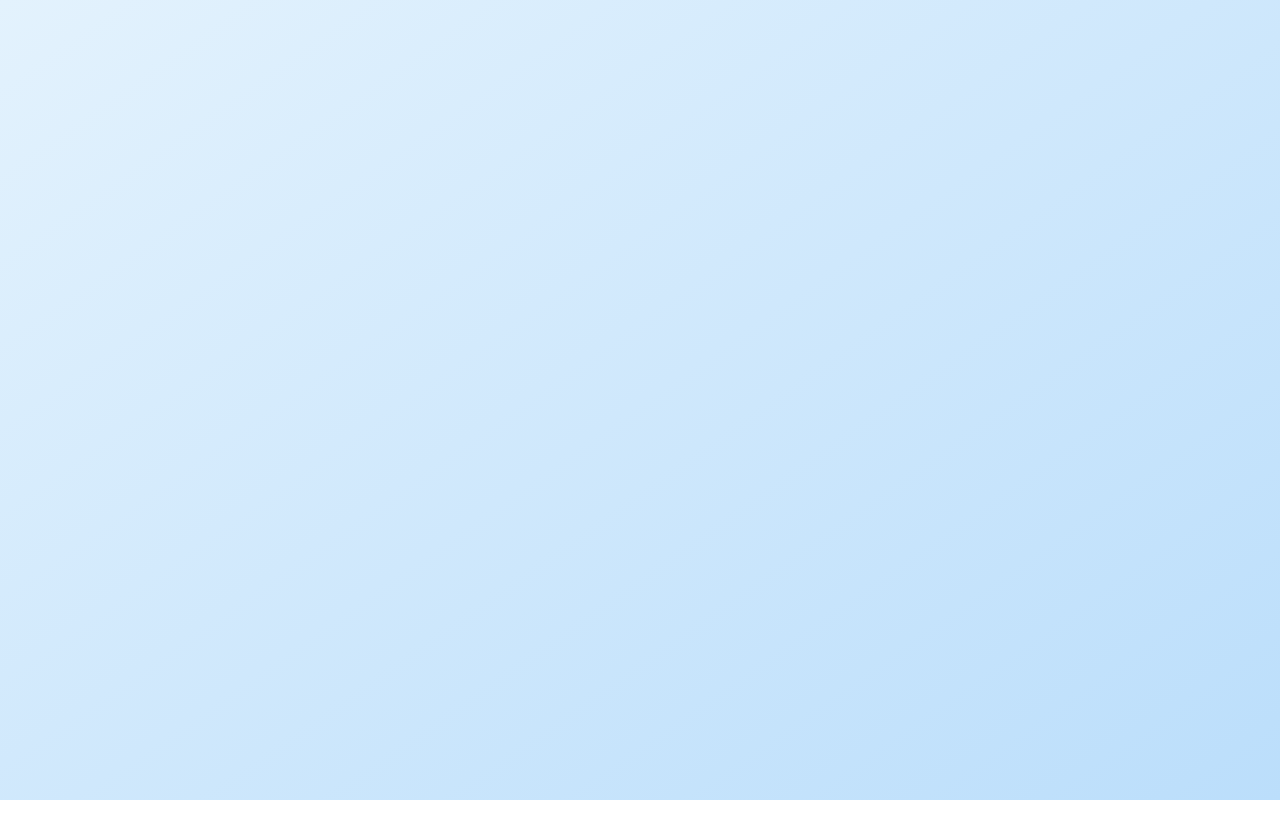
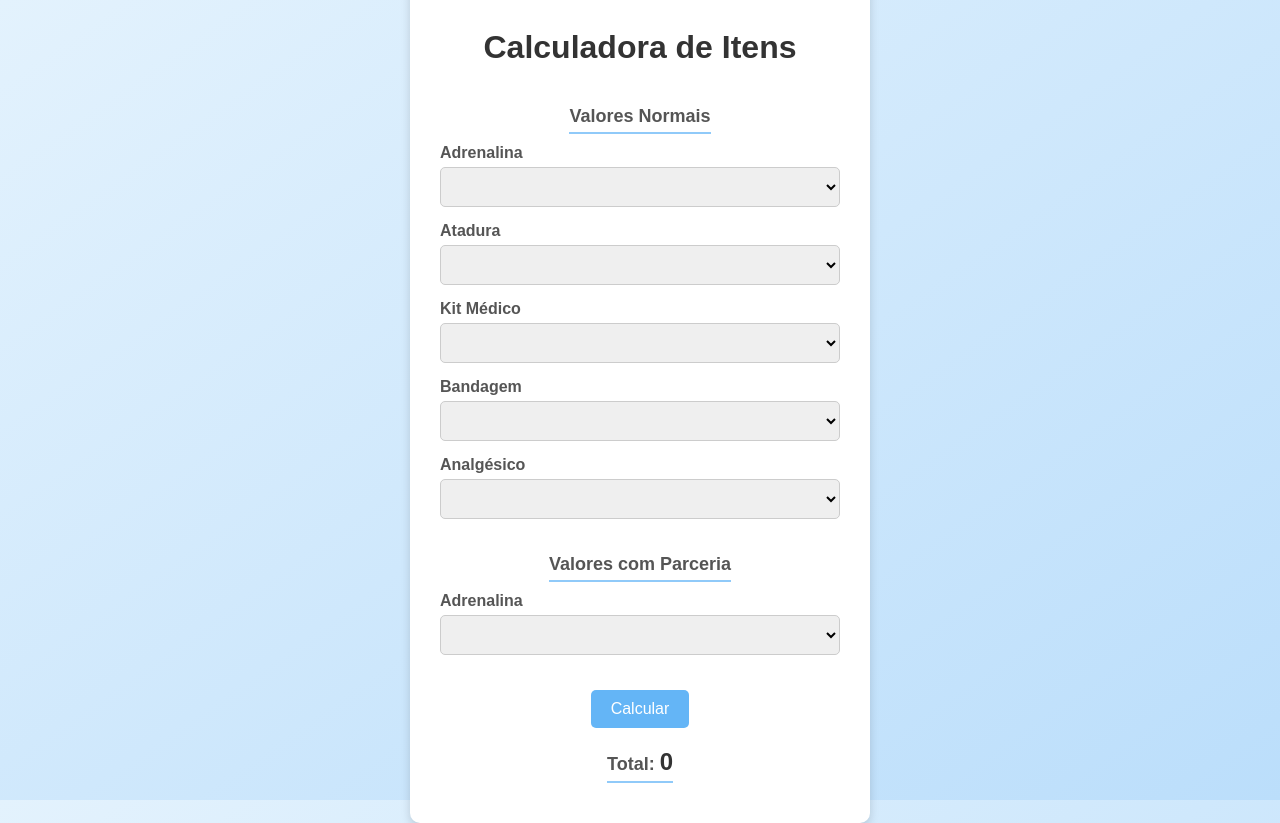
Before and after one commit to KeylaSilveira/keylasilveira.github.io, a plain HTML site: page index.html in a window 1280 px wide. Before the commit the page ends 800 px from the top, so only its background shows below. Drawn offline with Linux system fonts and the light colour scheme.

Commit message:
Update index.html

```diff
--- a/index.html
+++ b/index.html
@@ -23,5 +23,133 @@
             padding: 30px;
             border-radius: 10px;
             box-shadow: 0 4px 10px rgba(0, 0, 0, 0.15);
-            width: *
+            width: 100%;
+            max-width: 400px;
+            text-align: center;
+        }
+
+        h1 {
+            color: #333;
+            margin-bottom: 20px;
+        }
+
+        h2 {
+            color: #555;
+            font-size: 18px;
+            margin: 20px 0 10px;
+            border-bottom: 2px solid #90caf9;
+            padding-bottom: 5px;
+            display: inline-block;
+        }
+
+        .item {
+            margin-bottom: 15px;
+            text-align: left;
+        }
+
+        label {
+            display: block;
+            font-weight: bold;
+            color: #555;
+            margin-bottom: 5px;
+        }
+
+        select {
+            width: 100%;
+            padding: 10px;
+            border: 1px solid #ccc;
+            border-radius: 5px;
+            font-size: 14px;
+        }
+
+        button {
+            background-color: #64b5f6;
+            color: white;
+            border: none;
+            border-radius: 5px;
+            padding: 10px 20px;
+            font-size: 16px;
+            cursor: pointer;
+            margin-top: 20px;
+            transition: background-color 0.3s ease;
+        }
+
+        button:hover {
+            background-color: #42a5f5;
+        }
+
+        #total {
+            font-weight: bold;
+            color: #333;
+            font-size: 24px;
+            margin-top: 10px;
+        }
+    </style>
+</head>
+<body>
+    <div class="container">
+        <h1>Calculadora de Itens</h1>
+        <form id="form">
+            <h2>Valores Normais</h2>
+            <div class="item">
+                <label>Adrenalina</label>
+                <select id="adrenalina-normal"></select>
+            </div>
+            <div class="item">
+                <label>Atadura</label>
+                <select id="atadura-normal"></select>
+            </div>
+            <div class="item">
+                <label>Kit Médico</label>
+                <select id="kit-medico-normal"></select>
+            </div>
+            <div class="item">
+                <label>Bandagem</label>
+                <select id="bandagem-normal"></select>
+            </div>
+            <div class="item">
+                <label>Analgésico</label>
+                <select id="analgesico-normal"></select>
+            </div>
+
+            <h2>Valores com Parceria</h2>
+            <div class="item">
+                <label>Adrenalina</label>
+                <select id="adrenalina-parceria"></select>
+            </div>
+
+            <button type="button" onclick="calcular()">Calcular</button>
+        </form>
+
+        <h2>Total: <span id="total">0</span></h2>
+    </div>
+
+    <script>
+        // Função para preencher os seletores com opções de 0 a 99
+        function preencherOpcoes(id, valorBase) {
+            const select = document.getElementById(id);
+            for (let i = 0; i <= 99; i++) {
+                const option = document.createElement("option");
+                option.value = i * valorBase;
+                option.textContent = `${i}x (${(i * valorBase).toLocaleString("pt-BR")})`;
+                select.appendChild(option);
+            }
+        }
+
+        // Preenchendo os seletores com os valores correspondentes
+        preencherOpcoes("adrenalina-normal", 8000); // Base 8.000
+        preencherOpcoes("atadura-normal", 750); // Base 750
+        preencherOpcoes("kit-medico-normal", 2500); // Base 2.500
+        preencherOpcoes("bandagem-normal", 500); // Base 500
+        preencherOpcoes("analgesico-normal", 750); // Base 750
+        preencherOpcoes("adrenalina-parceria", 7000); // Base 7.000
+
+        // Função para calcular o total
+        function calcular() {
+            const adrenalinaNormal = parseInt(document.getElementById("adrenalina-normal").value) || 0;
+            const ataduraNormal = parseInt(document.getElementById("atadura-normal").value) || 0;
+            const kitMedicoNormal = parseInt(document.getElementById("kit-medico-normal").value) || 0;
+            const bandagemNormal = parseInt(document.getElementById("bandagem-normal").value) || 0;
+            const analgesicoNormal = parseInt(document.getElementById("analgesico-normal").value) || 0;
+            const adrenal*
 
```
